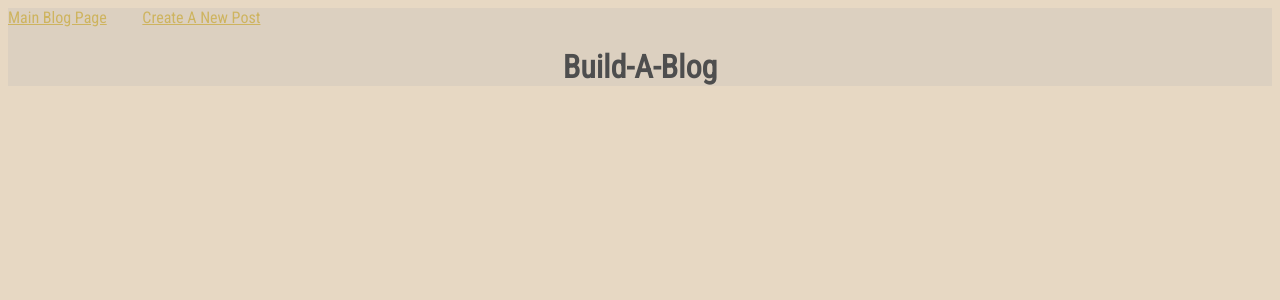
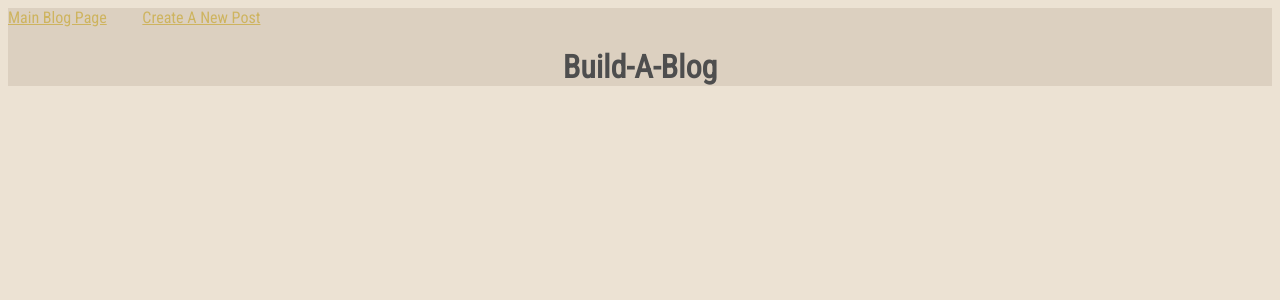
Before and after one commit to peterlokey/blogz, a Flask app: page /blog in a window 1280 px wide. Shown: the top 300 px of the page. Run offline with Flask 2, Linux system fonts and the light colour scheme; data that the repository does not hold is empty.

Commit message:
final commit

```diff
--- a/static/style.css
+++ b/static/style.css
@@ -1,5 +1,5 @@
 body {
-    background-color: rgb(231, 216, 195);
+    background-color: rgb(236, 226, 211);
     color: #373737;
     font-family: 'Roboto Condensed', sans-serif;
 }
--- a/templates/base.html
+++ b/templates/base.html
@@ -15,8 +15,6 @@
 </header>
 <body>
 
-
-
     {% with messages = get_flashed_messages(with_categories=True) %}
         <ul>
         {% for category,message in messages %}
```
